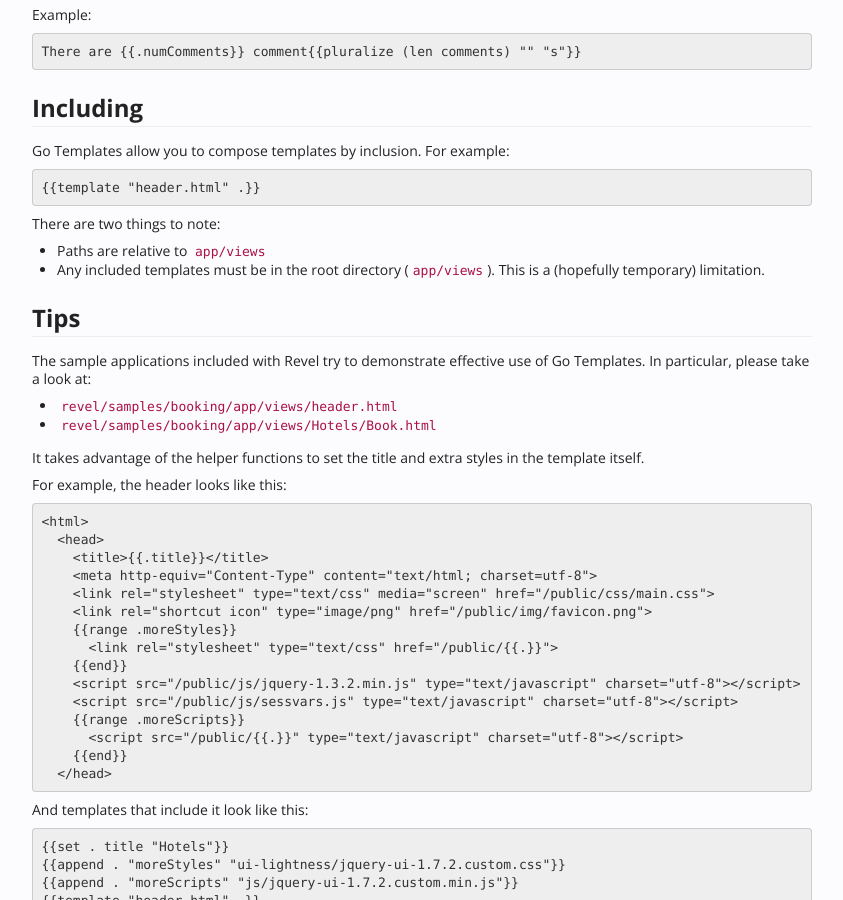
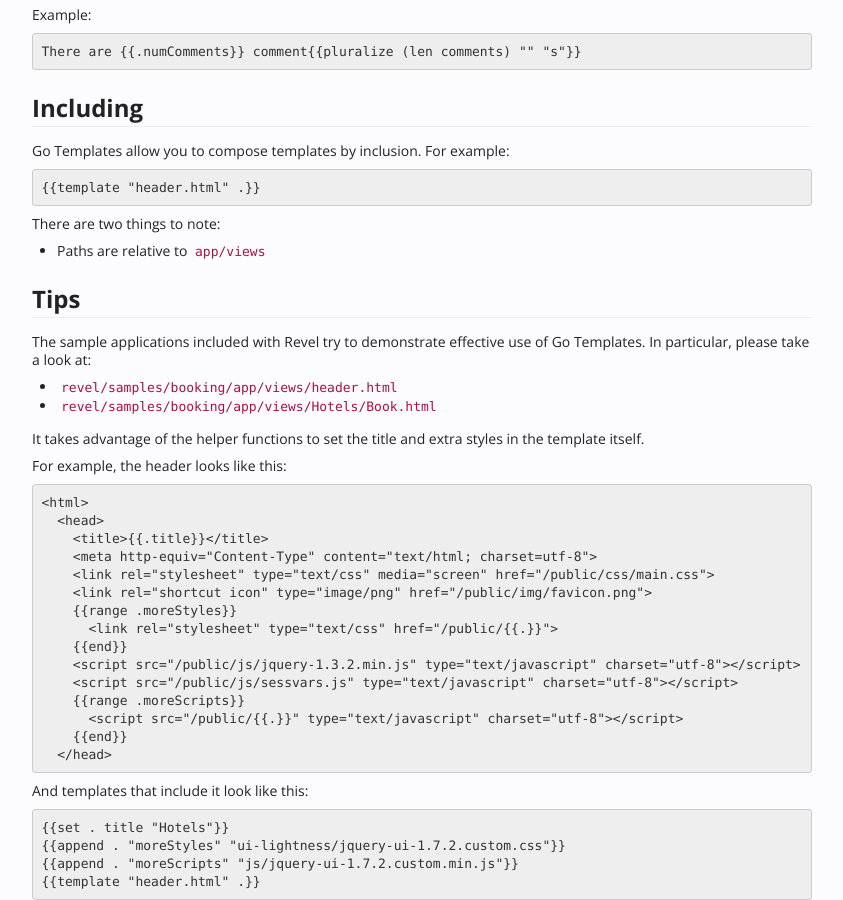
Before and after one commit to revel/revel, a Jekyll site: the page built from manual/templates.md, in a window 1280 px wide and 900 px high, scrolled down 2194 px. Shown: the whole window, without its empty margins (298-1141 px from the left). Built offline with Jekyll 4.4.1, drawn with Linux system fonts in a browser that asks for light colours.

Commit message:
#437 Removes comment about root directory template file limitation

```diff
--- a/manual/templates.md
+++ b/manual/templates.md
@@ -175,8 +175,6 @@ Go Templates allow you to compose templates by inclusion.  For example:
 
 There are two things to note:
 * Paths are relative to `app/views`
-* Any included templates must be in the root directory (`app/views`).  This is a
-  (hopefully temporary) limitation.
 
 ## Tips
 
```
